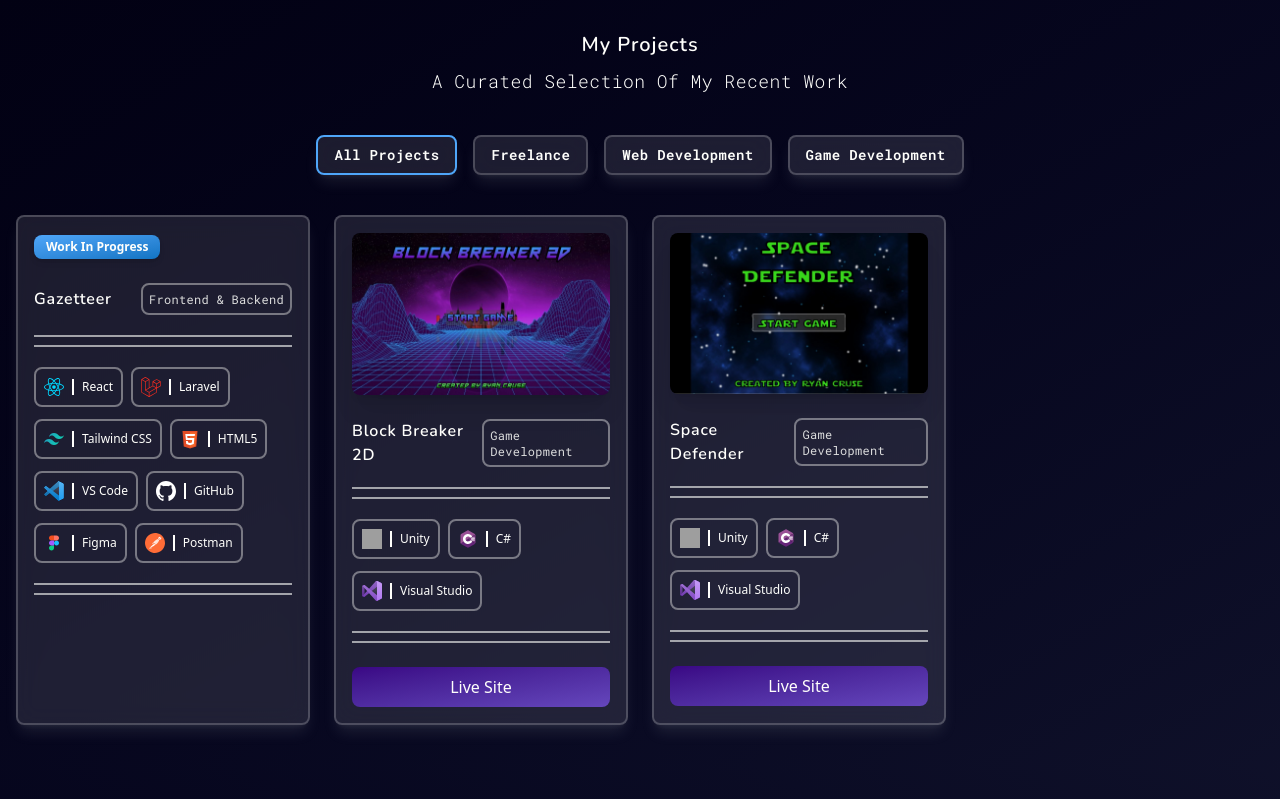
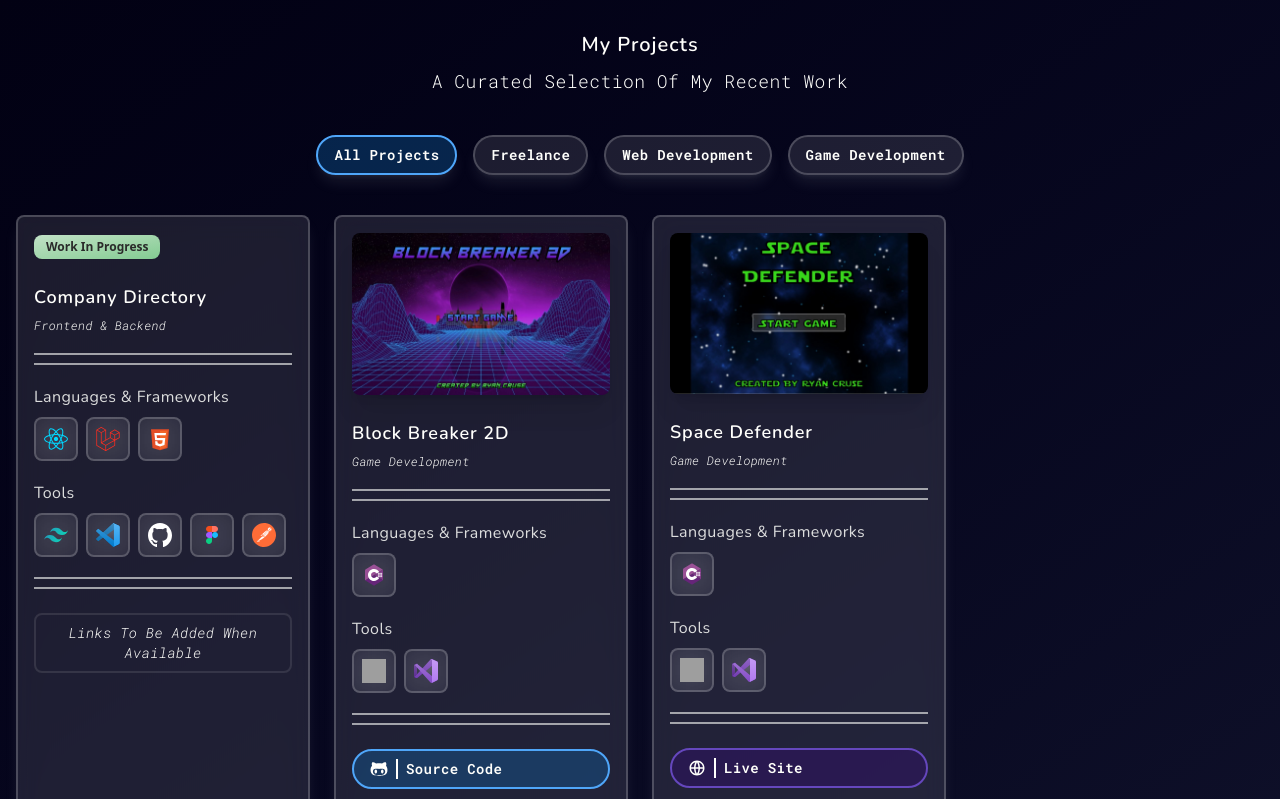
Before and after one commit to Cruse180795/Online-Portfolio, a React (Vite) app: page / in a window 1280 px wide. Shown: the part 860-1659 px from the top of the page. Built offline with nearby package versions, Linux system fonts and the light colour scheme; no server answers; grey boxes are pictures that could not be loaded; what @toolwind/corner-shape would draw is missing.

Commit message:
Project Cards Updated Styles

```diff
--- a/src/components/Footer.jsx
+++ b/src/components/Footer.jsx
@@ -1,5 +1,5 @@
 // Import Icons
-import { FaGithub } from "react-icons/fa";
+import { FaGithubAlt } from "react-icons/fa";
 import { FaLinkedinIn } from "react-icons/fa";
 
 function Footer() {
@@ -21,7 +21,7 @@ function Footer() {
           rel="noopener noreferrer"
           className="flex items-center gap-x-2 text-sm px-4 py-2 corner-squircle rounded-4xl border-2 border-primary-300 text-chalk bg-primary-500/30 font-roboto-mono tracking-wide font-semibold"
         >
-          <FaGithub className="text-base" />
+          <FaGithubAlt className="text-base" />
           <span className="border-l-2 pl-2">Github</span>
         </a>
 
--- a/src/components/Projects.jsx
+++ b/src/components/Projects.jsx
@@ -63,8 +63,10 @@ const Projects = ({ sectionId }) => {
       <div className="grid grid-cols-1 gap-6 md:grid-cols-2 lg:grid-cols-4">
         {filteredProjects.map((project) => (
           <Card key={project.id} {...project} />
+
         ))}
       </div>
+
     </section>
   );
 };
--- a/src/components/ui/Card.jsx
+++ b/src/components/ui/Card.jsx
@@ -1,3 +1,14 @@
+// React Icon Imports
+import { FaGithubAlt } from "react-icons/fa";
+import { RiGlobalLine } from "react-icons/ri";
+
+const DoubleDivider = () => (
+  <div className="space-y-2">
+    <hr className="border border-white-grey/70" />
+    <hr className="border border-white-grey/70" />
+  </div>
+);
+
 const Card = ({
   projectImage,
   projectName,
@@ -9,77 +20,136 @@ const Card = ({
   const isCompleted = status === "Completed";
   const isInProgress = status === "In Progress";
 
+  const languagesAndFrameworks = [];
+  const tools = [];
+
+  for (const item of techStack) {
+    if (item.type === "Language" || item.type === "Framework") {
+      languagesAndFrameworks.push(item);
+    } else if (item.type === "Tool") {
+      tools.push(item);
+    }
+  }
+
+  const renderTechList = (items) => (
+    <ul className="flex flex-wrap items-center gap-x-2 gap-y-3">
+      {items.map((tech) => (
+        <li
+          key={tech.name}
+          className="p-2 rounded-lg border-2 border-chalk/20 bg-chalk/5 backdrop-blur-md"
+        >
+          <img
+            src={tech.src}
+            alt={tech.name}
+            loading="lazy"
+            className="h-6 w-6"
+          />
+        </li>
+      ))}
+    </ul>
+  );
+
+  const getLinkStyles = (isSource) =>
+    `px-4 py-2 text-sm border-2 corner-squircle rounded-4xl w-full transition-transform duration-150 hover:-translate-y-0.5 ${
+      isSource
+        ? "border-primary-300 bg-primary-500/30"
+        : "border-secondary-300 bg-secondary-500/30"
+    }`;
+
   return (
-    <div className="border-2 border-white/20 bg-white/10 backdrop-blur-md rounded-lg text-chalk p-4 shadow-lg shadow-white-grey/10">
-      <div className="">
-        {isCompleted && (
+    <article
+      className="border-2 border-white/20 bg-white/10 backdrop-blur-md rounded-lg text-chalk p-4 shadow-lg shadow-white-grey/10"
+      aria-label={projectName}
+    >
+      {/* Image / Status */}
+      <div className="mb-4">
+        {isCompleted && projectImage && (
           <img
             src={projectImage}
-            alt={projectName}
-            className="rounded-lg shadow-xl"
+            alt={`${projectName} preview`}
+            loading="lazy"
+            className="corner-squircle rounded-lg shadow-xl w-full"
           />
         )}
+
         {isInProgress && (
-          <span className="inline-block px-3 py-1 text-xs font-semibold rounded-lg text-chalk shadow-md bg-linear-to-br from-primary-300 to-primary-500">
+          <span className="inline-block px-3 py-1 text-xs font-semibold rounded-lg text-jet bg-gradient-to-br from-accent-300 to-accent-500">
             Work In Progress
           </span>
         )}
       </div>
 
-      {/**Card Content */}
+      {/* Card Content */}
       <div className="my-6 space-y-5">
-        <div className="flex items-center justify-between">
-          <h2 className="font-nunito tracking-wider font-semibold text-base">
+        {/* Title + Stack Type */}
+        <header className="flex flex-col space-y-1.5">
+          <h2 className="font-nunito tracking-wider font-semibold text-lg">
             {projectName}
           </h2>
-          <h3 className=" font-roboto-mono tracking-wide text-xs text-white-grey p-1.5 rounded-lg border-2 border-chalk/40 ">
+          <span className="font-roboto-mono tracking-wide font-light italic text-xs">
             {stackType}
-          </h3>
-        </div>
+          </span>
+        </header>
 
-        <div className="space-y-2">
-          <hr className="border border-white-grey/70" />
-          <hr className="border border-white-grey/70" />
-        </div>
+        <DoubleDivider />
 
-        {/**Tech Stack SVG */}
-        <ul className="flex items-center flex-wrap gap-x-2 gap-y-3">
-          {techStack.map((tech) => (
-            <li
-              key={tech.name}
-              className="flex items-center gap-2 p-2 rounded-lg border-2 border-chalk/40"
-            >
-              <img src={tech.src} alt={tech.name} className="h-5 w-5 " />
-              <p className="text-xs border-l-2 border-chalk pl-2">
-                {tech.name}
-              </p>
-            </li>
-          ))}
-        </ul>
+        {/* Tech Stack – Languages & Frameworks */}
+        {languagesAndFrameworks.length > 0 && (
+          <section className="space-y-2">
+            <h3 className="text-base font-nunito tracking-wide text-white-grey">
+              Languages &amp; Frameworks
+            </h3>
+            {renderTechList(languagesAndFrameworks)}
+          </section>
+        )}
 
-        <div className="space-y-2">
-          <hr className="border border-white-grey/70" />
-          <hr className="border border-white-grey/70" />
-        </div>
+        {/* Tech Stack – Tools */}
+        {tools.length > 0 && (
+          <section className="space-y-2">
+            <h3 className="text-base font-nunito tracking-wide text-white-grey">
+              Tools
+            </h3>
+            {renderTechList(tools)}
+          </section>
+        )}
+
+        {(languagesAndFrameworks.length > 0 || tools.length > 0) && (
+          <DoubleDivider />
+        )}
       </div>
 
-      {/**Links For Source Code and Live Site */}
-      {status === "Completed" && (
-        <div className="flex flex-col gap-y-2.5">
-          {links.map((link) => (
-            <a
-              href={link.url}
-              target="_blank"
-              rel="noreferrer noopener"
-              className={`block text-center p-2 rounded-lg cursor-pointer text-chalk bg-linear-to-tl ${link.name === "Source Code" ? "from-primary-300 to-primary-500" : "from-secondary-300 to-secondary-500"}`}
-              key={link.name}
-            >
-              {link.name}
-            </a>
-          ))}
+      {/* Links For Source Code and Live Site */}
+      {isCompleted && links.length > 0 ? (
+        <div className="flex flex-col items-center gap-y-3">
+          {links.map((link) => {
+            const isSource = link.name === "Source Code";
+            const Icon = isSource ? FaGithubAlt : RiGlobalLine;
+
+            return (
+              <a
+                key={link.name}
+                href={link.url}
+                target="_blank"
+                rel="noopener noreferrer"
+                className={getLinkStyles(isSource)}
+                aria-label={`${link.name} for ${projectName}`}
+              >
+                <span className="flex items-center gap-x-2 font-roboto-mono tracking-wide font-semibold">
+                  <Icon size={18} />
+                  <span className="border-l-2 border-chalk pl-2">
+                    {link.name}
+                  </span>
+                </span>
+              </a>
+            );
+          })}
         </div>
+      ) : (
+        <p className="mt-4 capitalize text-center font-roboto-mono tracking-wide font-light italic text-sm border-2 p-2 rounded-lg border-white/10">
+          Links to be added when available
+        </p>
       )}
-    </div>
+    </article>
   );
 };
 
--- a/src/components/ui/CategoryButton.jsx
+++ b/src/components/ui/CategoryButton.jsx
@@ -3,7 +3,7 @@ const CategoryButton = ({ label, isActive, onClick }) => {
     <button
       aria-pressed={isActive}
       onClick={onClick}
-      className={`px-4 py-2 border-2 bg-white/10 backdrop-blur-md rounded-lg font-roboto-mono font-semibold text-sm shadow-lg shadow-white-grey/10 tracking-wide cursor-pointer transition ${isActive ? "border-primary-300 bg-primary-500/20 text-primary-100" : "border-white/20 hover:bg-white/20"}`}
+      className={`px-4 py-2 border-2 corner-squircle rounded-4xl font-roboto-mono font-semibold text-sm shadow-lg shadow-white-grey/10 tracking-wide cursor-pointer transition ${isActive ? "border-primary-300 bg-primary-500/30 text-primary-100" : "border-white/20 bg-white/10 hover:bg-white/20"}`}
     >
       {label}
     </button>
--- a/src/data/projects.json
+++ b/src/data/projects.json
@@ -1,20 +1,20 @@
 [
     {
-        "id": "gazetteer",
+        "id": "company-directory",
         "category": "Web Development",
         "status": "In Progress",
-        "projectName": "Gazetteer",
+        "projectName": "Company Directory",
         "projectImage": "/images/dummy_600x400_ffffff_cccccc.png",
         "stackType": "Frontend & Backend",
         "techStack": [
-            { "name": "React", "src": "/images/icons/react-icon.svg" },
-            { "name": "Laravel", "src": "/images/icons/laravel-icon.svg" },
-            { "name": "Tailwind CSS", "src": "/images/icons/tailwind-icon.svg" },
-            { "name": "HTML5", "src": "/images/icons/html-icon.svg" },
-            { "name": "VS Code", "src": "/images/icons/vscode-icon.svg" },
-            { "name": "GitHub", "src": "/images/icons/github-icon.svg" },
-            { "name": "Figma", "src": "/images/icons/figma-icon.svg" },
-            { "name": "Postman", "src": "/images/icons/postman-icon.svg" }
+            { "name": "React", "src": "/images/icons/react-icon.svg", "type": "Framework"},
+            { "name": "Laravel", "src": "/images/icons/laravel-icon.svg" , "type": "Framework"},
+            { "name": "Tailwind CSS", "src": "/images/icons/tailwind-icon.svg" , "type": "Tool"},
+            { "name": "HTML5", "src": "/images/icons/html-icon.svg" , "type": "Language"},
+            { "name": "VS Code", "src": "/images/icons/vscode-icon.svg" , "type": "Tool"},
+            { "name": "GitHub", "src": "/images/icons/github-icon.svg" , "type": "Tool"},
+            { "name": "Figma", "src": "/images/icons/figma-icon.svg" , "type": "Tool"},
+            { "name": "Postman", "src": "/images/icons/postman-icon.svg" , "type": "Tool"}
         ],
         "links": [
             { "name": "Source Code", "url": "" },
@@ -29,11 +29,12 @@
         "projectImage": "/images/projects/block-breaker-2d.jpg",
         "stackType": "Game Development",
         "techStack": [
-            { "name": "Unity", "src": "/images/icons/unity-icon.svg" },
-            { "name": "C#", "src": "/images/icons/csharp-icon.svg" },
-            { "name": "Visual Studio", "src": "/images/icons/visual-studio-icon.svg" }
+            { "name": "Unity", "src": "/images/icons/unity-icon.svg", "type": "Tool"},
+            { "name": "C#", "src": "/images/icons/csharp-icon.svg", "type": "Language"},
+            { "name": "Visual Studio", "src": "/images/icons/visual-studio-icon.svg", "type": "Tool"}
         ],
         "links": [
+            { "name": "Source Code", "url": "" },
             { "name": "Live Site", "url": "https://rcruse1807.itch.io/block-breaker-2d" }
         ]
     },
@@ -45,9 +46,9 @@
         "projectImage": "/images/projects/space-defender.jpg",
         "stackType": "Game Development",
         "techStack": [
-            { "name": "Unity", "src": "/images/icons/unity-icon.svg" },
-            { "name": "C#", "src": "/images/icons/csharp-icon.svg" },
-            { "name": "Visual Studio", "src": "/images/icons/visual-studio-icon.svg" }
+            { "name": "Unity", "src": "/images/icons/unity-icon.svg", "type": "Tool"},
+            { "name": "C#", "src": "/images/icons/csharp-icon.svg", "type": "Language"},
+            { "name": "Visual Studio", "src": "/images/icons/visual-studio-icon.svg", "type": "Tool"}
         ],
         "links": [
             { "name": "Live Site", "url": "https://rcruse1807.itch.io/space-defender" }
--- a/src/index.css
+++ b/src/index.css
@@ -23,6 +23,12 @@
 
     --color-secondary-500: oklch(0.323 0.1763 290.41);
     --color-secondary-300: oklch(0.4959 0.1763 290.41);
+
+    --color-accent-500: oklch(0.78 0.11 150);
+    --color-accent-300: oklch(0.88 0.05 150);
+
+
+
 }
 @font-face {
     font-family: "Nunito";
```
